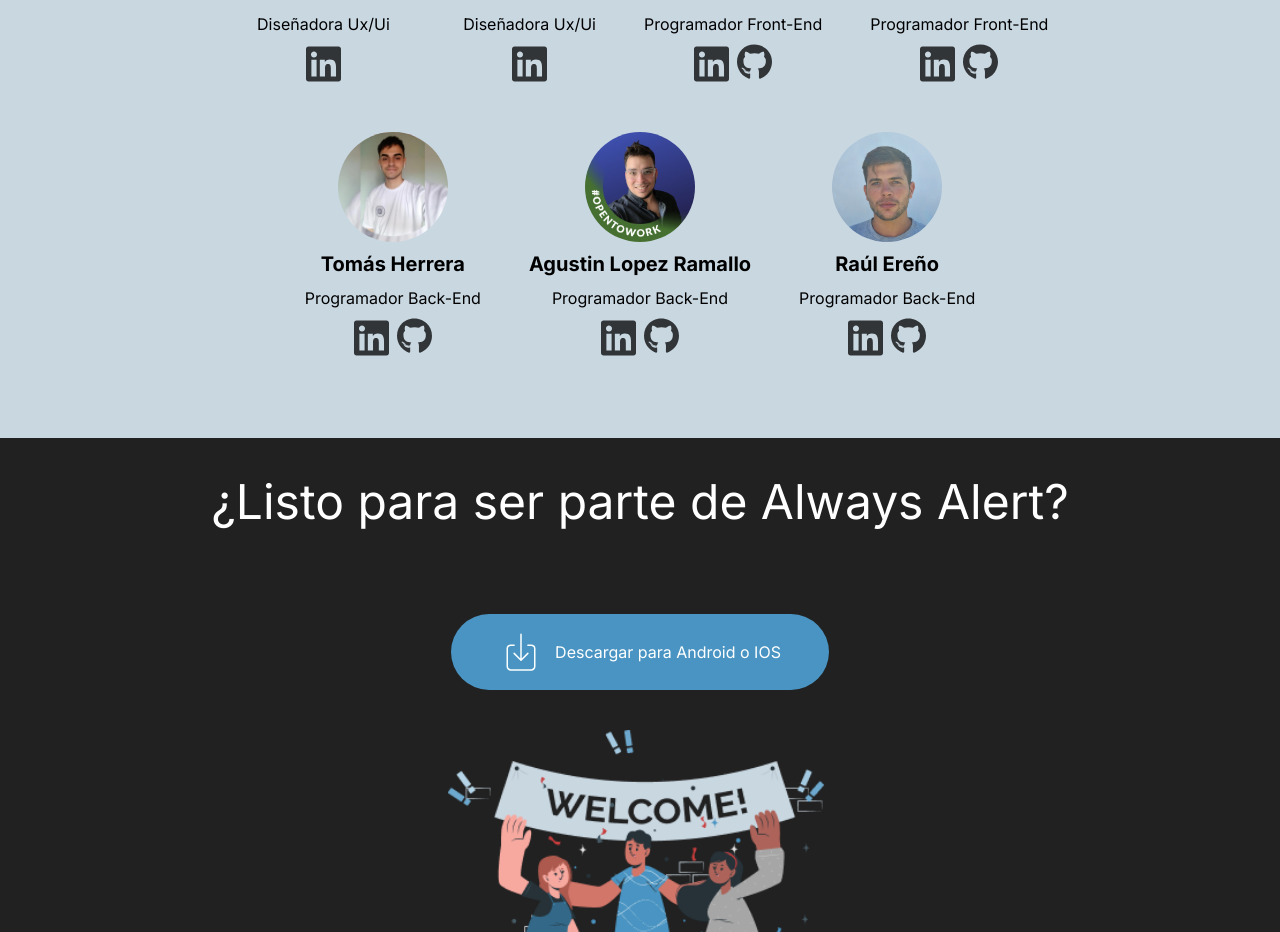
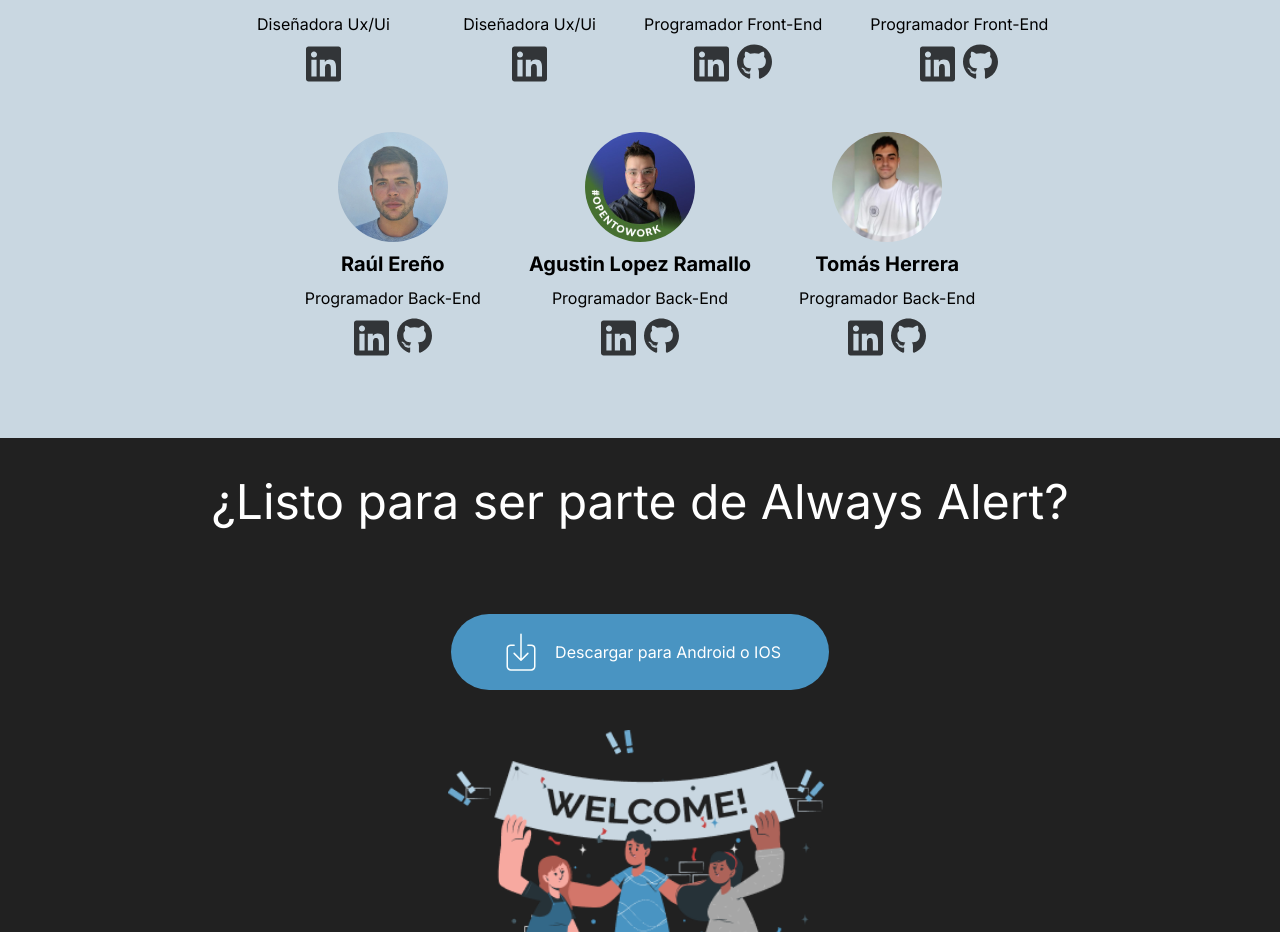
Before and after one commit to No-Country/s7-28-m-reactnative, a React (Vite) app in the folder always-alert-landing/: page / in a window 1280 px wide. Shown: the part 2725-3657 px from the top of the page. Built offline with nearby package versions, Linux system fonts and the light colour scheme.

Commit message:
change author order

```diff
--- a/always-alert-landing/src/components/Authors/index.jsx
+++ b/always-alert-landing/src/components/Authors/index.jsx
@@ -28,11 +28,11 @@ const authors = [
     github: 'https://github.com/LautiSantillan'
   },
   {
-    image: '/assets/authors/tomas.jpg',
-    name: 'Tomás Herrera',
+    image: '/assets/authors/raul.jpeg',
+    name: 'Raúl Ereño',
     function: 'Programador Back-End',
-    linkedin: 'https://www.linkedin.com/in/mauro-tomas-herrera',
-    github: 'https://github.com/tomasherrera1910'
+    linkedin: 'https://www.linkedin.com/in/raulereno/',
+    github: 'https://github.com/raulereno'
   },
   {
     image: '/assets/authors/agus.jpg',
@@ -42,12 +42,13 @@ const authors = [
     github: 'https://github.com/agustinlopez23'
   },
   {
-    image: '/assets/authors/raul.jpeg',
-    name: 'Raúl Ereño',
+    image: '/assets/authors/tomas.jpg',
+    name: 'Tomás Herrera',
     function: 'Programador Back-End',
-    linkedin: 'https://www.linkedin.com/in/raulereno/',
-    github: 'https://github.com/raulereno'
+    linkedin: 'https://www.linkedin.com/in/mauro-tomas-herrera',
+    github: 'https://github.com/tomasherrera1910'
   }
+
 ]
 
 export default function Authors () {
```
